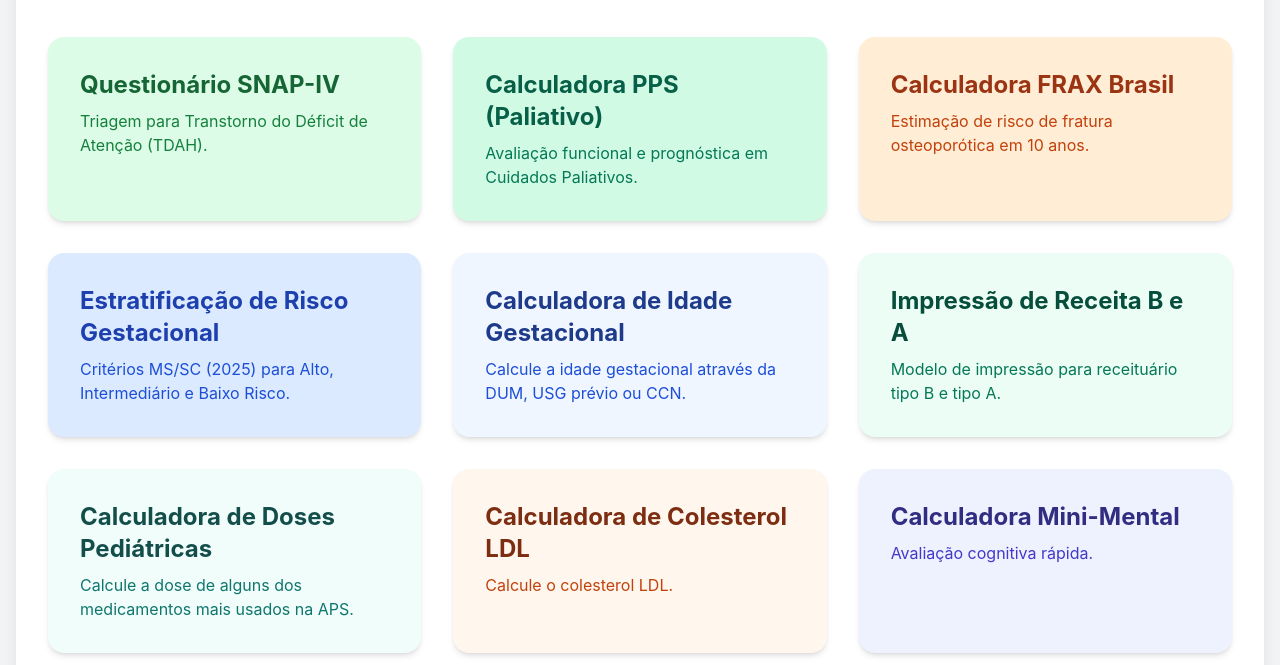
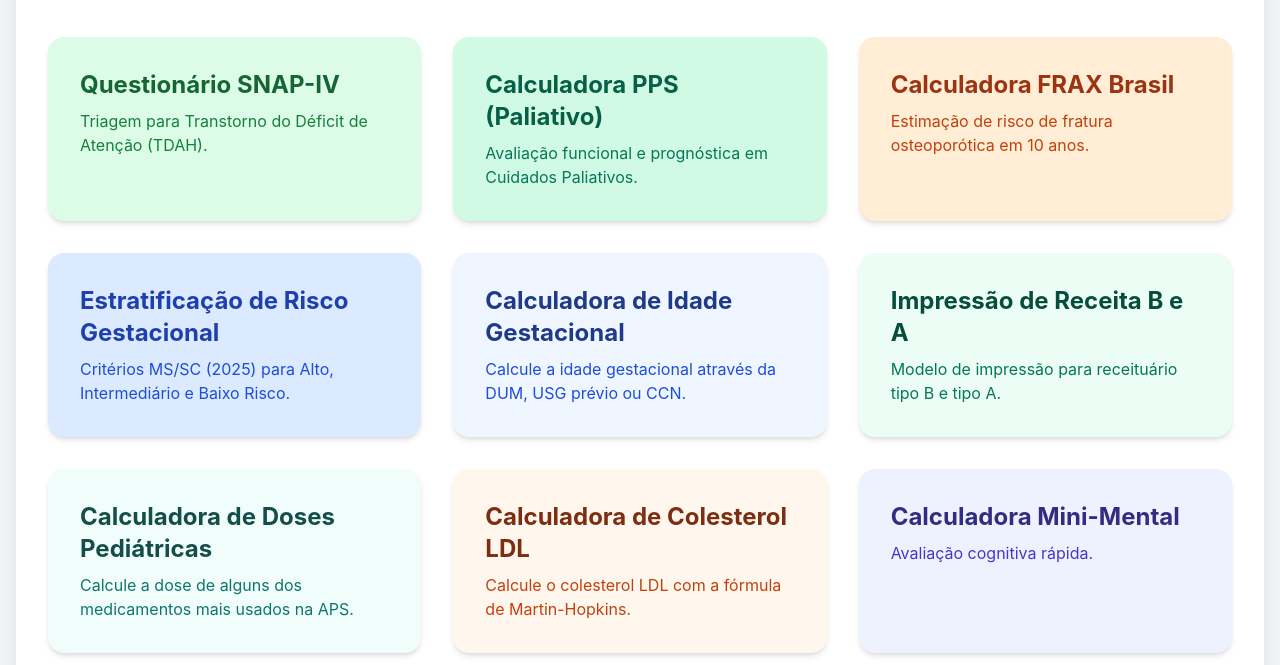
Before and after one commit to Drfelicidade/magomfc, a plain HTML site: page index.html in a window 1280 px wide. Shown: the part 135-800 px from the top of the page. Drawn offline with nearby package versions, Linux system fonts and the light colour scheme.

Commit message:
Update index.html

```diff
--- a/index.html
+++ b/index.html
@@ -71,7 +71,7 @@
             <!-- Card para Calculadora de Colesterol LDL -->
             <a href="calculadora-ldl.html" class="block p-8 bg-orange-50 hover:bg-orange-100 rounded-2xl shadow-md transition duration-300 transform hover:scale-105">
                 <h2 class="text-2xl font-bold text-orange-900 mb-2">Calculadora de Colesterol LDL</h2>
-                <p class="text-orange-700">Calcule o colesterol LDL.</p>
+                <p class="text-orange-700">Calcule o colesterol LDL com a fórmula de Martin-Hopkins.</p>
             </a>
 
             <!-- Card para Calculadora Mini-Mental -->
```
